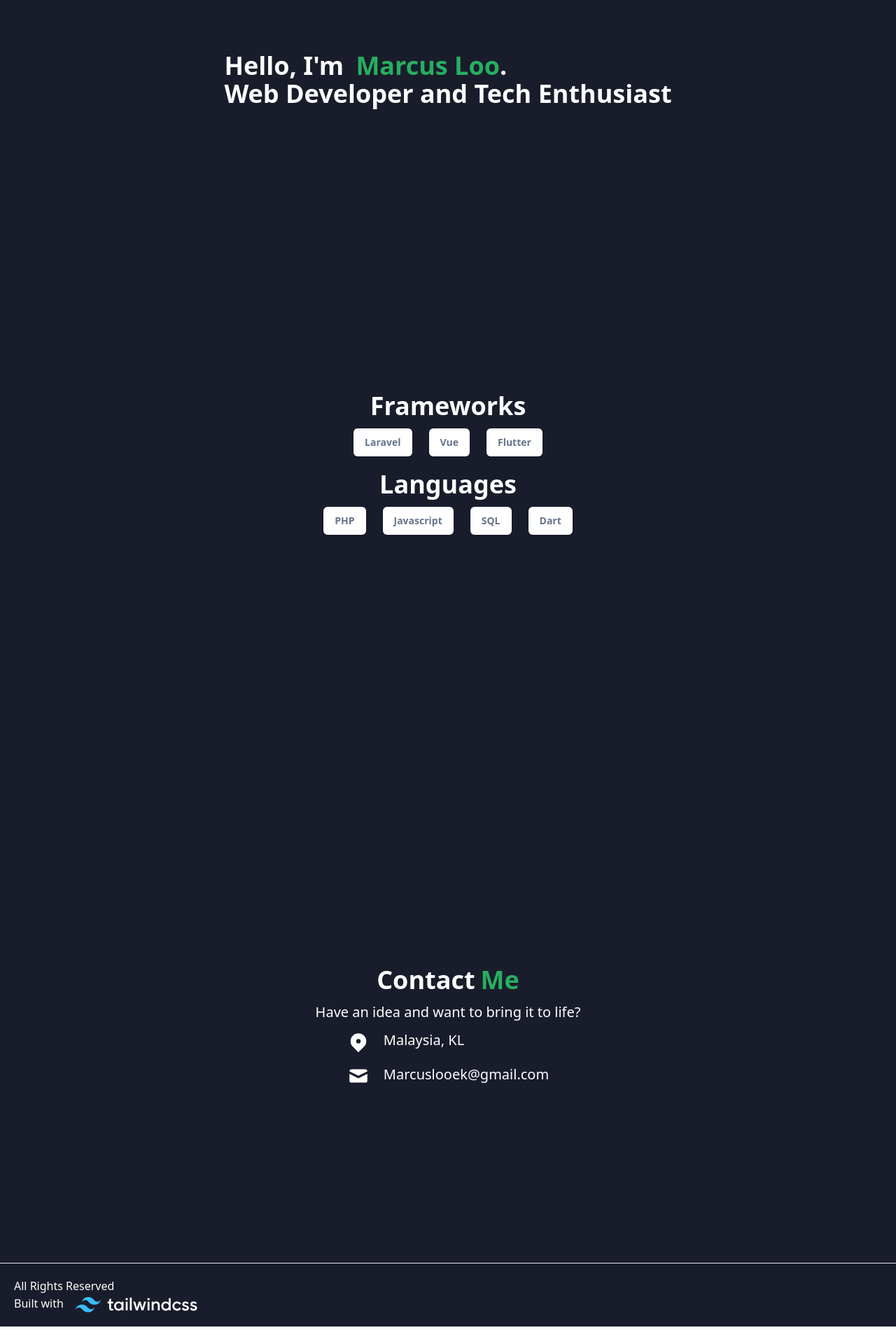
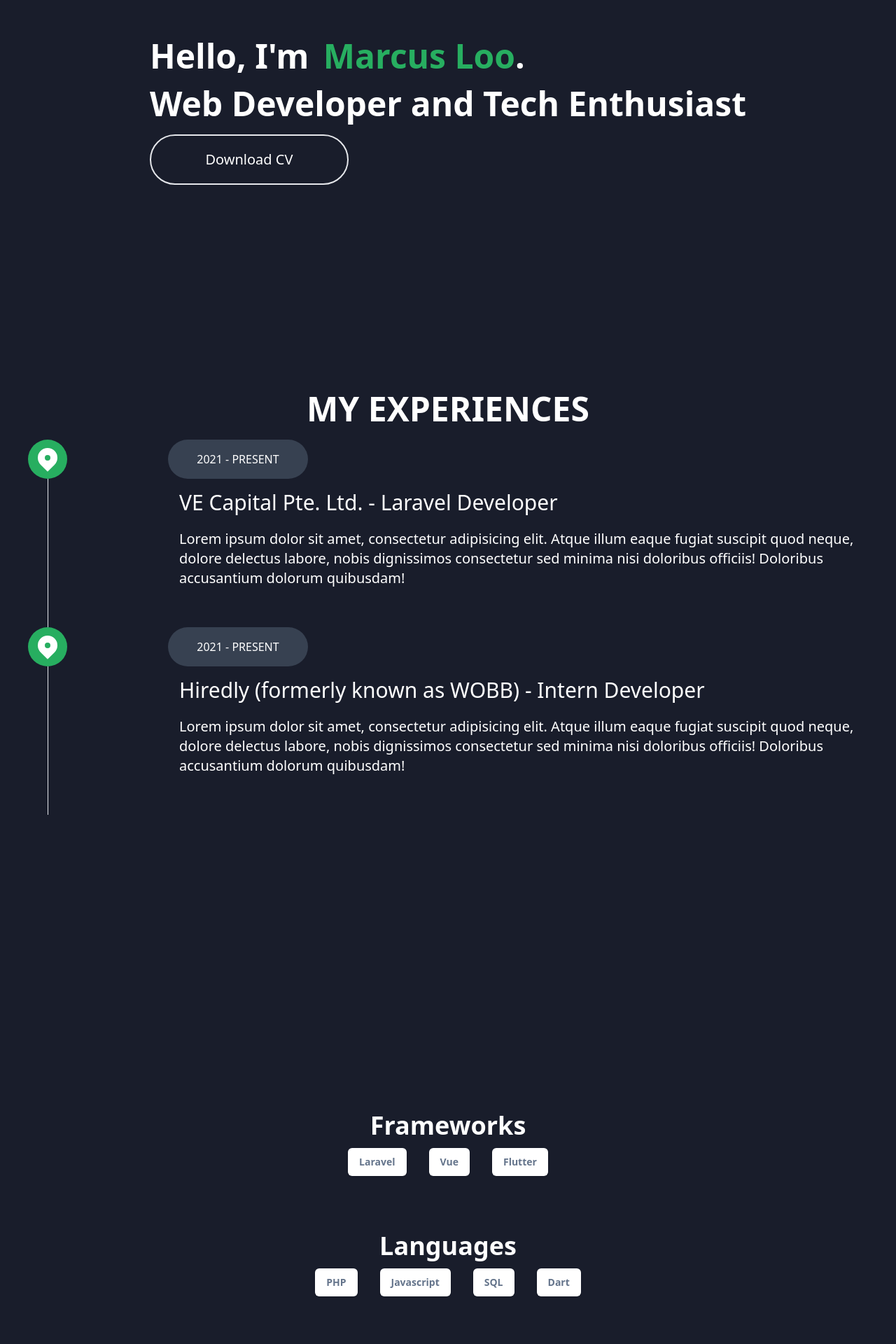
Before and after one commit to MarcusLEK/Marcus-Loo, a Nuxt app: page / in a window 1280 px wide. Shown: the part 280-2200 px from the top of the page at 70% size. Before the commit the page ends 2175 px from the top, so only its background shows below. Built offline with nearby package versions, Linux system fonts and the light colour scheme.

Commit message:
added experiences

```diff
--- a/app.vue
+++ b/app.vue
@@ -5,80 +5,122 @@
     <meta name="viewport" content="width=device-width, initial-scale=1.0">
     <title>Marcus</title>
   </head>
-  <body class="min-w-min bg-raisinBlack">
-    <nav class="bg-white"></nav>
-    <div id="introduction" class="mb-5 p-5 min-h-screen flex items-center justify-center">
-      <div class="grid grid-rows-2 text-white text-4xl font-bold mb-3">
-        <span>Hello, I'm <span class="text-goGreen ml-2">Marcus Loo</span>.</span>
-        <span>Web Developer and Tech Enthusiast</span>
+  <body class="bg-raisinBlack p-10">
+    <!-- <div class="snap-y snap-mandatory h-screen overflow-scroll scroll-smooth"> -->
+      <div class="snap-center h-screen flex items-center justify-center">
+        <div class="grid grid-cols-3">
+          <span class="col-span-12 mb-5 text-5xl text-white font-bold">Hello, I'm <span class="text-goGreen ml-2">Marcus Loo</span>.</span>
+          <span class="col-span-12 mb-5 text-5xl text-white font-bold">Web Developer and Tech Enthusiast</span>
+          <div class="col-span-12 md:col-span-1 text-xl text-center text-white border-2 rounded-full p-5 cursor-pointer hover:border-goGreen transition ease-in-out delay-100 hover:-translate-y-1 hover:scale-110 hover:bg-goGreen duration-300">
+            Download CV
+          </div>
         </div>
       </div>
 
-    <div id="frameworktools" class="mb-5 p-5 min-h-screen">
-      <div class="mb-5">
+      <div class="snap-center h-screen flex justify-center">
+         <div id="contactme">
+          <span class="text-white text-5xl font-bold flex justify-center mb-5">MY EXPERIENCES</span>
+          <div class="grid grid-row-2">
+            <div class="grid grid-cols-12">
+              <svg xmlns="http://www.w3.org/2000/svg" class="col-span-2 h-14 w-14 text-white bg-goGreen rounded-full p-2 my-auto" viewBox="0 0 20 20" fill="currentColor">
+                <path fill-rule="evenodd" d="M5.05 4.05a7 7 0 119.9 9.9L10 18.9l-4.95-4.95a7 7 0 010-9.9zM10 11a2 2 0 100-4 2 2 0 000 4z" clip-rule="evenodd" />
+              </svg>
+              <div class="col-span-10 md:col-span-2 bg-gray-700 rounded-full p-4 text-white text-center my-auto">
+                <span>2021 - PRESENT</span>
+              </div>
+            </div>
+            <div class="grid grid-cols-12">
+              <div class="border-l w-1 ml-7"></div>
+              <div class="col-start-3 col-span-full p-4 text-white text-xl my-auto mb-10">
+                <div class="text-3xl mb-5">VE Capital Pte. Ltd. - Laravel Developer</div>
+                <div class="block">Lorem ipsum dolor sit amet, consectetur adipisicing elit. Atque illum eaque fugiat suscipit quod neque, dolore delectus labore, nobis dignissimos consectetur sed minima nisi doloribus officiis! Doloribus accusantium dolorum quibusdam!</div>
+              </div>
+            </div>
+          </div>
+          <div class="grid grid-row-2">
+            <div class="grid grid-cols-12">
+              <svg xmlns="http://www.w3.org/2000/svg" class="col-span-2 h-14 w-14 text-white bg-goGreen rounded-full p-2 my-auto" viewBox="0 0 20 20" fill="currentColor">
+                <path fill-rule="evenodd" d="M5.05 4.05a7 7 0 119.9 9.9L10 18.9l-4.95-4.95a7 7 0 010-9.9zM10 11a2 2 0 100-4 2 2 0 000 4z" clip-rule="evenodd" />
+              </svg>
+              <div class="col-span-10 md:col-span-2 bg-gray-700 rounded-full p-4 text-white text-center my-auto">
+                <span>2021 - PRESENT</span>
+              </div>
+            </div>
+            <div class="grid grid-cols-12">
+              <div class="border-l w-1 ml-7"></div>
+              <div class="col-start-3 col-span-full p-4 text-white text-xl my-auto mb-10">
+                <div class="text-3xl mb-5">Hiredly (formerly known as WOBB) - Intern Developer</div>
+                <div class="block">Lorem ipsum dolor sit amet, consectetur adipisicing elit. Atque illum eaque fugiat suscipit quod neque, dolore delectus labore, nobis dignissimos consectetur sed minima nisi doloribus officiis! Doloribus accusantium dolorum quibusdam!</div>
+              </div>
+            </div>
+          </div>
+        </div>
+      </div>
+
+      <div class="snap-center h-screen flex items-center justify-center">
+          <div class="grid grid-rows-2">
+            <div class="mb-20">
               <span class="text-white text-4xl font-bold flex justify-center mb-3">Frameworks</span>
-          <div class="flex items-center justify-center">
-            <span class="inline-flex items-center px-4 py-2 font-semibold leading-6 text-sm shadow rounded-md text-slate-500 bg-white ring-1 ring-slate-900/10 mx-3">
+                <div class="flex items-center justify-center flex-wrap gap-3 md:gap-2">
+                  <span class="inline-flex items-center px-4 py-2 font-semibold leading-6 text-sm shadow rounded-md text-slate-500 bg-white ring-1 ring-slate-900/10 mx-3 pointer-events-none">
                     Laravel
                   </span>
-            <span class="inline-flex items-center px-4 py-2 font-semibold leading-6 text-sm shadow rounded-md text-slate-500 bg-white ring-1 ring-slate-900/10 mx-3">
+                  <span class="inline-flex items-center px-4 py-2 font-semibold leading-6 text-sm shadow rounded-md text-slate-500 bg-white ring-1 ring-slate-900/10 mx-3 pointer-events-none">
                     Vue
                   </span>
-            <span class="inline-flex items-center px-4 py-2 font-semibold leading-6 text-sm shadow rounded-md text-slate-500 bg-white ring-1 ring-slate-900/10 mx-3">
+                  <span class="inline-flex items-center px-4 py-2 font-semibold leading-6 text-sm shadow rounded-md text-slate-500 bg-white ring-1 ring-slate-900/10 mx-3 pointer-events-none">
                     Flutter
                   </span>
               </div>
             </div>
-      <div class="mb-5">
+            <div>
               <span class="text-white text-4xl font-bold flex justify-center mb-3">Languages</span>
-          <div class="flex justify-center">
-            <span class="inline-flex items-center px-4 py-2 font-semibold leading-6 text-sm shadow rounded-md text-slate-500 bg-white ring-1 ring-slate-900/10 mx-3">
+                <div class="flex items-center justify-center flex-wrap gap-3 md:gap-2">
+                  <span class="inline-flex items-center px-4 py-2 font-semibold leading-6 text-sm shadow rounded-md text-slate-500 bg-white ring-1 ring-slate-900/10 mx-3 pointer-events-none">
                     PHP
                   </span>
-            <span class="inline-flex items-center px-4 py-2 font-semibold leading-6 text-sm shadow rounded-md text-slate-500 bg-white ring-1 ring-slate-900/10 mx-3">
+                  <span class="inline-flex items-center px-4 py-2 font-semibold leading-6 text-sm shadow rounded-md text-slate-500 bg-white ring-1 ring-slate-900/10 mx-3 pointer-events-none">
                     Javascript
                   </span>
-            <span class="inline-flex items-center px-4 py-2 font-semibold leading-6 text-sm shadow rounded-md text-slate-500 bg-white ring-1 ring-slate-900/10 mx-3">
+                  <span class="inline-flex items-center px-4 py-2 font-semibold leading-6 text-sm shadow rounded-md text-slate-500 bg-white ring-1 ring-slate-900/10 mx-3 pointer-events-none">
                     SQL
                   </span>
-            <span class="inline-flex items-center px-4 py-2 font-semibold leading-6 text-sm shadow rounded-md text-slate-500 bg-white ring-1 ring-slate-900/10 mx-3">
+                  <span class="inline-flex items-center px-4 py-2 font-semibold leading-6 text-sm shadow rounded-md text-slate-500 bg-white ring-1 ring-slate-900/10 mx-3 pointer-events-none">
                     Dart
                   </span>
               </div>
             </div>
           </div>
+      </div>
 
-    <div id="contactme" class="mb-5 p-5">
-      <span class="text-white text-4xl font-bold flex justify-center mb-3">Contact <span class="text-goGreen ml-2">Me</span></span>
-      <div class="flex justify-center text-white text-xl mb-3">
-        <span>Have an idea and want to bring it to life?</span>
+      <div class="snap-center h-screen flex items-center justify-center">
+        <div id="contactme">
+          <span class="text-white text-6xl font-bold flex justify-center mb-5">Contact <span class="text-goGreen ml-2">Me</span></span>
+          <div class="text-white text-xl mb-10">
+            <span class="block">Have a great idea and want to bring it to life? Lets Talk!</span>
           </div>
-      <div class="flex justify-center">
+          <div class="flex justify-center items-center">
             <div class="grid grid-rows-6">
-          <div class="mb-4">
+              <div class="mb-3">
                 <svg xmlns="http://www.w3.org/2000/svg" class="h-8 w-8 text-white inline" viewBox="0 0 20 20" fill="currentColor">
                   <path fill-rule="evenodd" d="M5.05 4.05a7 7 0 119.9 9.9L10 18.9l-4.95-4.95a7 7 0 010-9.9zM10 11a2 2 0 100-4 2 2 0 000 4z" clip-rule="evenodd" />
                 </svg>
                 <span class="inline text-white text-xl my-auto ml-5">Malaysia, KL</span>
               </div>
-          <div class="mb-4">
+              <div class="mb-3">
                 <svg xmlns="http://www.w3.org/2000/svg" class="h-8 w-8 text-white inline" viewBox="0 0 20 20" fill="currentColor">
                   <path d="M2.003 5.884L10 9.882l7.997-3.998A2 2 0 0016 4H4a2 2 0 00-1.997 1.884z" />
                   <path d="M18 8.118l-8 4-8-4V14a2 2 0 002 2h12a2 2 0 002-2V8.118z" />
                 </svg>
                 <span class="inline text-white text-xl my-auto ml-5">Marcuslooek@gmail.com</span>
               </div>
+              <div class="text-xl text-center text-white border-2 rounded-full p-5 cursor-pointer hover:border-goGreen transition ease-in-out delay-100 hover:-translate-y-1 hover:scale-110 hover:bg-goGreen duration-300">
+                Download CV
               </div>
             </div>
           </div>
-
-      <footer class="border-t p-5">
-        <div class="grid grid-cols-12 gap-4">
-          <div class="col-span-12 md:col-span-3 grid grid-rows-2">
-            <span class="text-white">All Rights Reserved</span>
-            <span class="text-white">Built with <img class="ml-3 inline object-scale-down w-44" src="/images/tailwindcss-logotype-white.svg" alt="tailwindlogo"></span>
         </div>
       </div>
-      </footer>
+    <!-- </div> -->
   </body>
 </template>
--- a/nuxt.config.ts
+++ b/nuxt.config.ts
@@ -8,4 +8,8 @@
         postcssOptions: require("./postcss.config.js"),
       },
     },
+    components: {
+      global: true,
+      dirs: ['~/components']
+    },
 })
```
Lines whose indentation alone changed are shown as unchanged.
